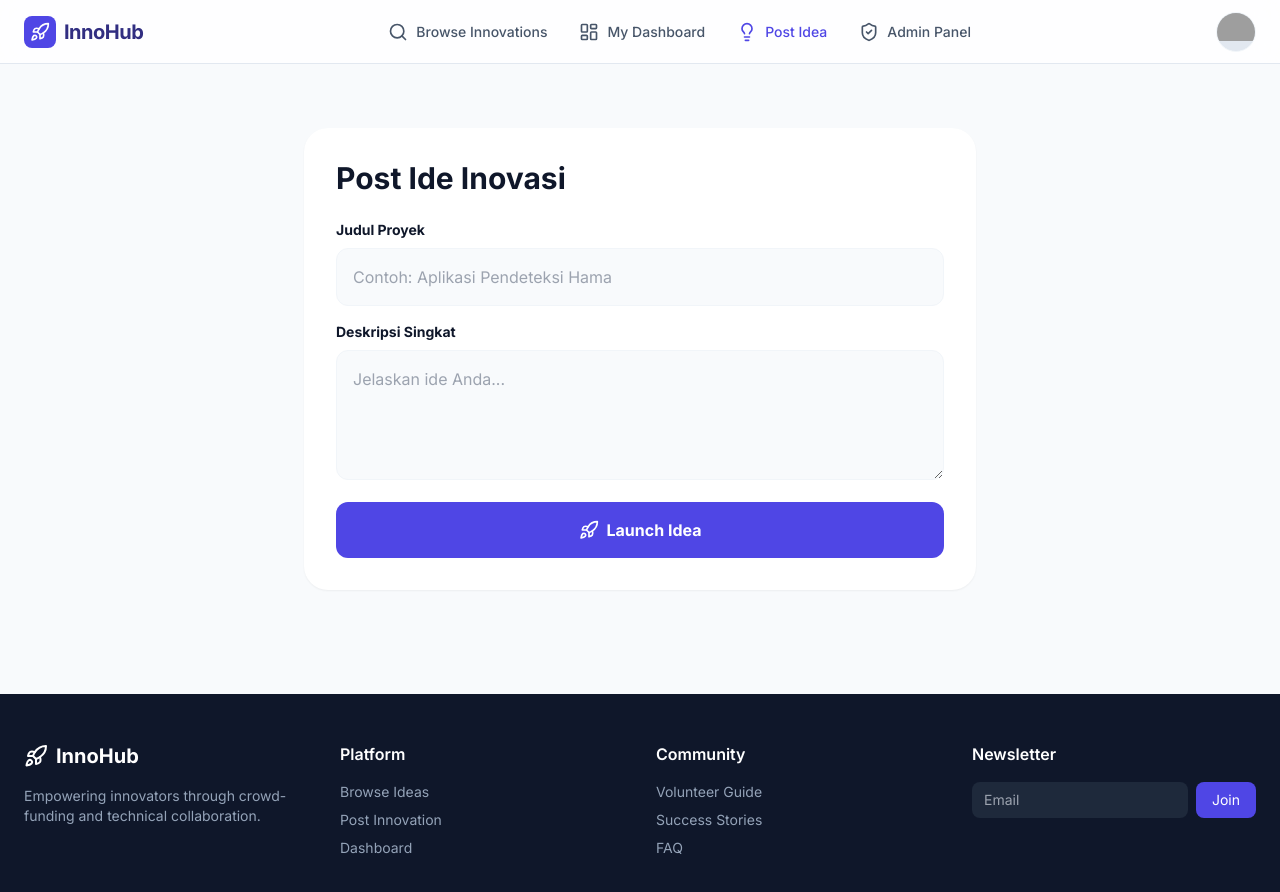
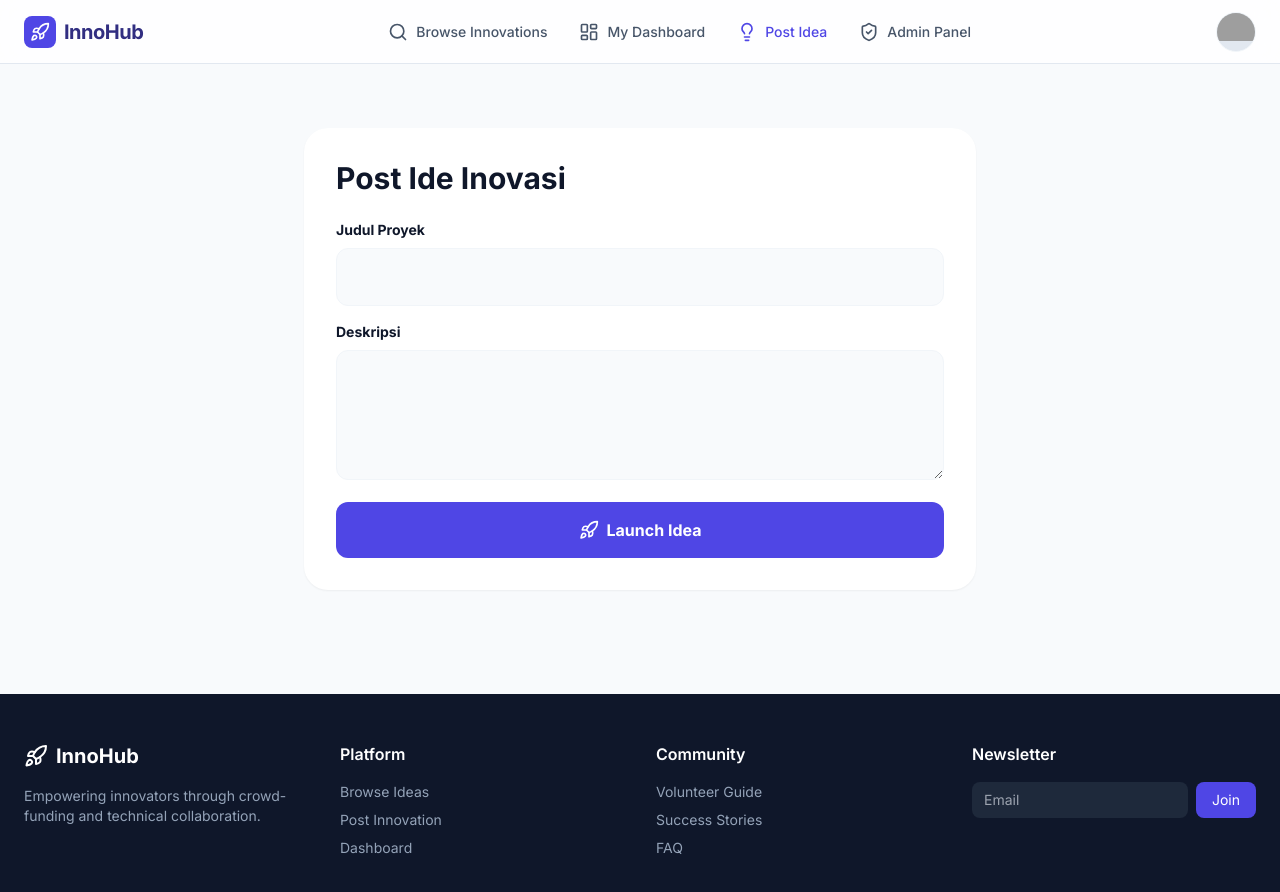
Before and after one commit to pastelgw2-web/INOVHUB, a React (Vite) app in the folder INOVHUB/: page /#/post in a window 1280 px wide. Shown: the top 892 px of the page. Built offline with nearby package versions, Linux system fonts and the light colour scheme; grey boxes are pictures that could not be loaded.

Commit message:
Update PostIdea.tsx

```diff
--- a/INOVHUB/pages/PostIdea.tsx
+++ b/INOVHUB/pages/PostIdea.tsx
@@ -1,8 +1,8 @@
 import React, { useState } from 'react';
 import { useNavigate } from 'react-router-dom';
 import { Rocket } from 'lucide-react';
-// PERBAIKAN ALAMAT IMPORT DI SINI
-import { supabase } from '../supabaseService';
+// SAYA UBAH MENJADI ../src/services/supabaseService (SESUAI STANDAR REACT)
+import { supabase } from '../src/services/supabaseService';
 
 const PostIdea: React.FC<{ onAdd: any }> = ({ onAdd }) => {
   const navigate = useNavigate();
@@ -51,18 +51,16 @@ const PostIdea: React.FC<{ onAdd: any }> = ({ onAdd }) => {
             className="w-full p-4 bg-slate-50 rounded-xl outline-none border border-slate-100"
             value={title}
             onChange={(e) => setTitle(e.target.value)}
-            placeholder="Contoh: Aplikasi Pendeteksi Hama"
             required
           />
         </div>
         <div>
-          <label className="block text-sm font-bold mb-2">Deskripsi Singkat</label>
+          <label className="block text-sm font-bold mb-2">Deskripsi</label>
           <textarea
             className="w-full p-4 bg-slate-50 rounded-xl outline-none border border-slate-100"
             rows={4}
             value={description}
             onChange={(e) => setDescription(e.target.value)}
-            placeholder="Jelaskan ide Anda..."
             required
           />
         </div>
@@ -72,7 +70,7 @@ const PostIdea: React.FC<{ onAdd: any }> = ({ onAdd }) => {
           className="w-full bg-indigo-600 text-white py-4 rounded-xl font-bold flex items-center justify-center gap-2"
         >
           <Rocket className="w-5 h-5" />
-          {loading ? 'Sedang Mengirim...' : 'Launch Idea'}
+          {loading ? 'Mengirim...' : 'Launch Idea'}
         </button>
       </form>
     </div>
```
